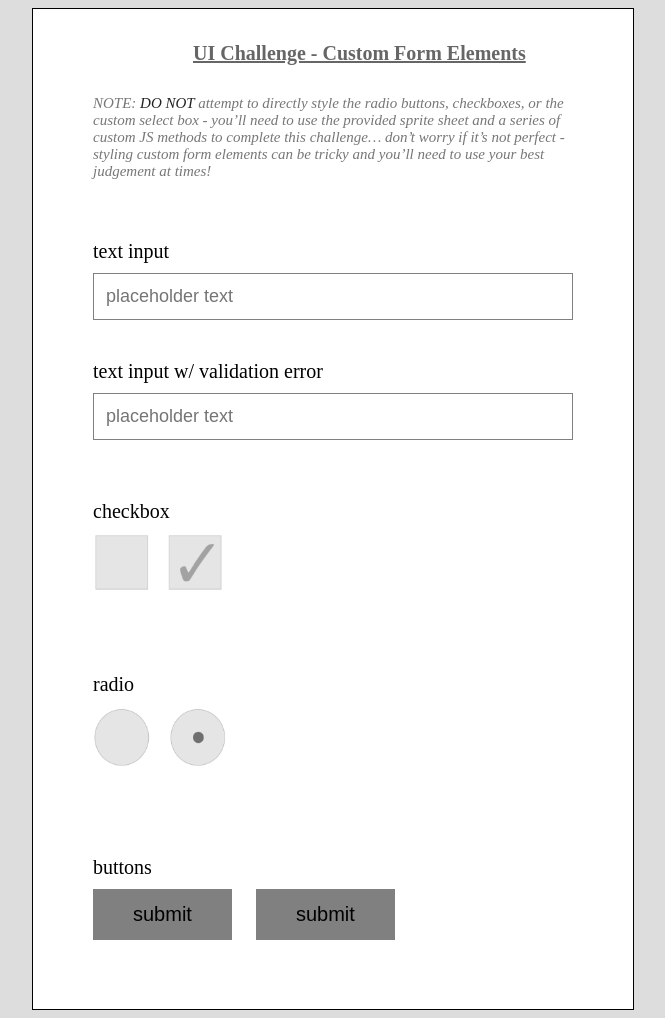
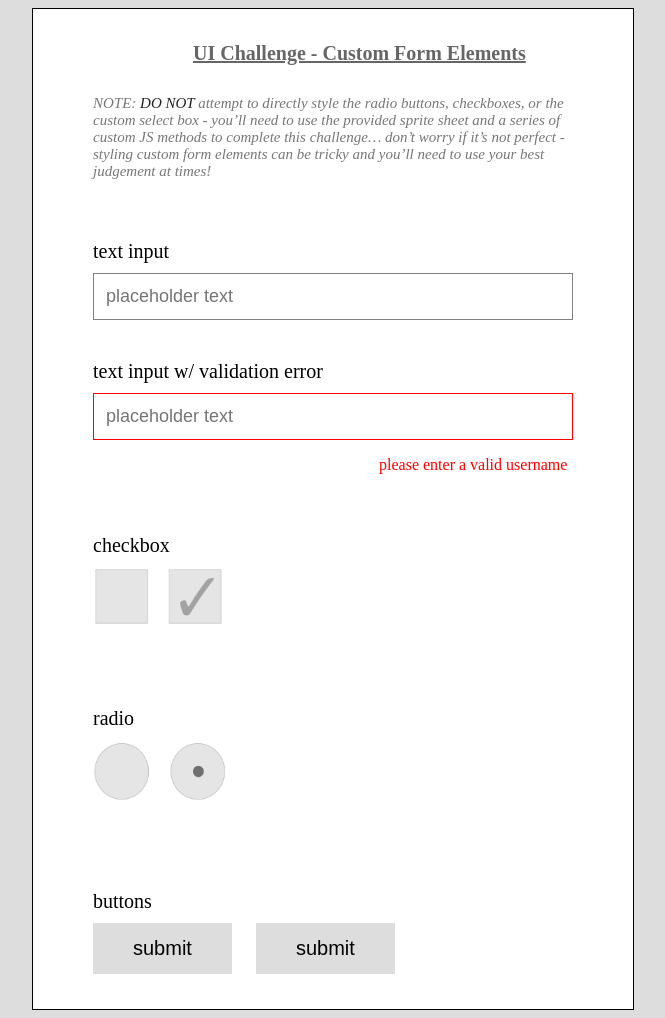
Before and after one commit to esa2/ui-challenge-2, a plain HTML site: page index.html in a window 1280 px wide. Shown: the whole page, without its empty margins (307-972 px from the left). Drawn offline with Linux system fonts and the light colour scheme.

Commit message:
more css

```diff
--- a/index.html
+++ b/index.html
@@ -12,13 +12,15 @@
                 <p class="small-text">
                     NOTE: <span class="em-bold">DO NOT</span> attempt to directly style the radio buttons, checkboxes, or the custom select box - you’ll need to use the provided sprite sheet and a series of custom JS methods to complete this challenge… don’t worry if it’s not perfect - styling custom form elements can be tricky and you’ll need to use your best judgement at times!
                 </p>
+
                 <form class="form-one">
                     <p>text input</p>
-                    <input class="input" type="text" placeholder="placeholder text">
+                    <input required class="input" type="text" placeholder="placeholder text">
                 </form>
                 <form class="form-two" novalidate>
                     <p>text input w/ validation error</p>
-                    <input class="input" type="text" placeholder="placeholder text">
+                    <input class="input in-border" type="text" placeholder="placeholder text">
+                    <p class="red">please enter a valid username</p>
                 </form>
                 <p>checkbox</p>
 
@@ -30,10 +32,10 @@
                 <div class="radio2"></div>
 
                 <p>buttons</p>
-               <button>submit</button>
-               <button>submit</button>
+               <button type="submit">submit</button>
+               <button type="submit">submit</button>
 
-
+           </form>
             </div>
         </div>
     </body>
--- a/style.css
+++ b/style.css
@@ -14,6 +14,20 @@ p {
     margin-bottom: 10px;
     font-size: 20px;
     font: bold;
+}
+
+button {
+    border: none;
+    background-color:#ddd;
+    padding: 14px 40px;
+    text-align: center;
+    font-size: 20px;
+    margin-right: 20px;
+  }
+
+  button:hover {
+    background-color: #444;
+    color: #fff;
 }
 
 .box {
@@ -46,6 +60,16 @@ p {
     border: 1px solid gray;
 }
 
+.in-border {
+    border: 1px solid red;
+}
+
+.red {
+    color: red;
+    font-size: 16px;
+    margin-left: 286px;
+}
+
   .small-text  {
       font-size: 15px;
       font-style: italic;
@@ -67,7 +91,6 @@ p {
     height: 80px;
     width: 140px;
     background-position: -50px -80px;
-    background-color: red;
     margin-bottom: 60px;
   }
 
@@ -75,15 +98,5 @@ p {
     height: 80px;
     width: 140px;
     background-position: -191px -80px;
-   background-color: green;
-   margin-bottom: 70px;
+    margin-bottom: 70px;
   }
-
-  button {
-    border: none;
-    background-color: grey;
-    padding: 14px 40px;
-    text-align: center;
-    font-size: 20px;
-    margin-right: 20px;
-  }
```
